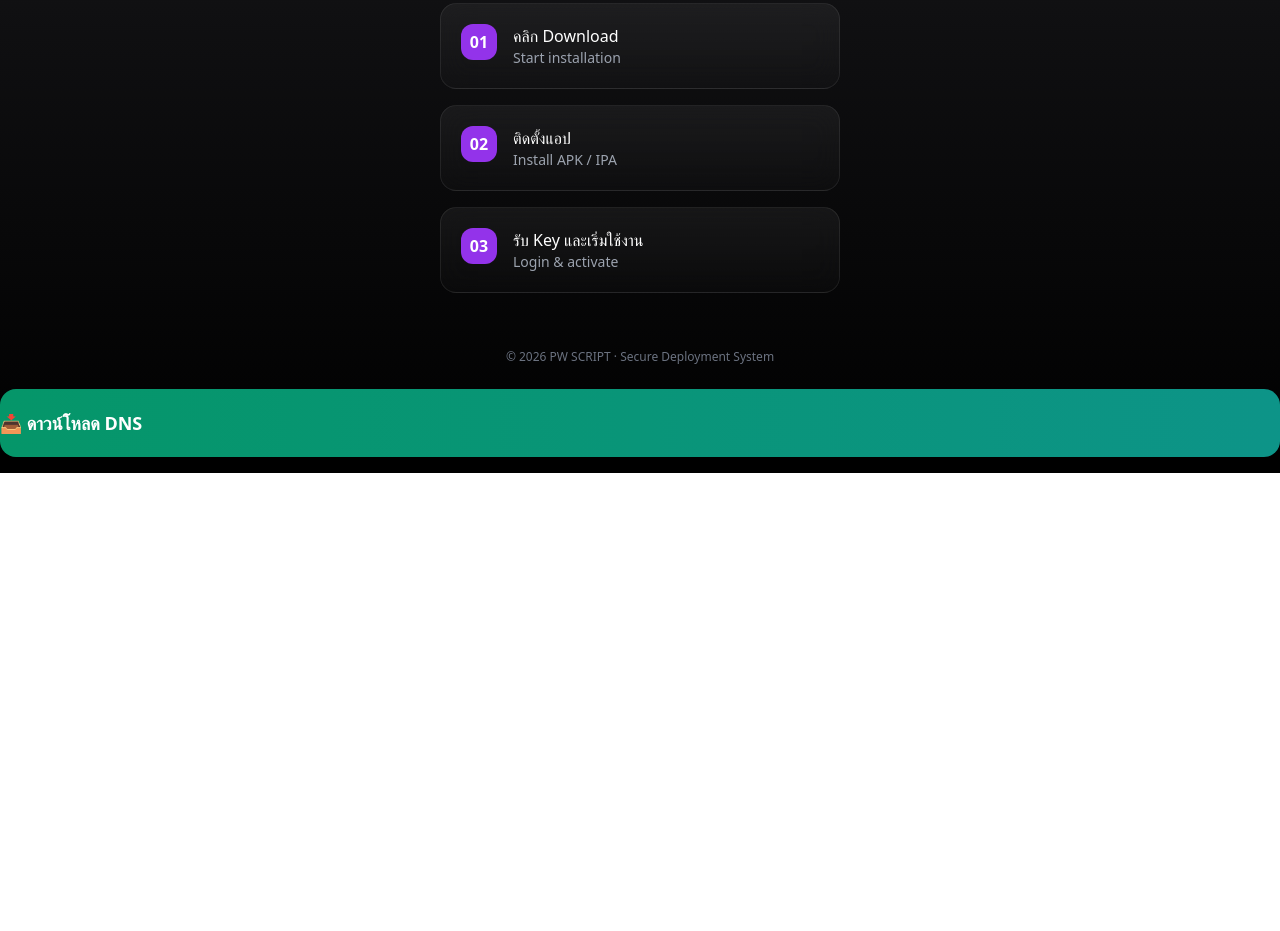
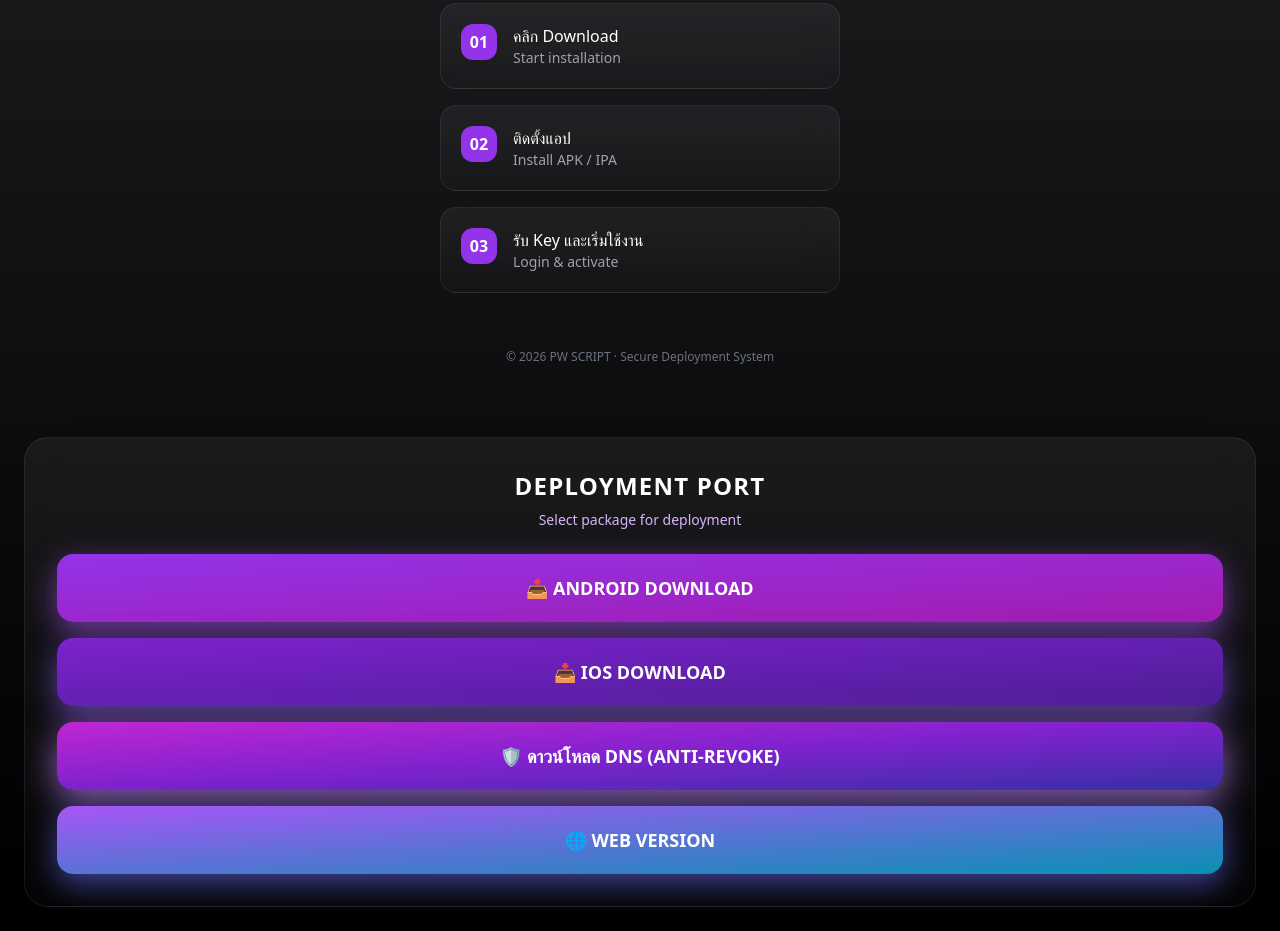
Before and after one commit to finfinna715-ux/pw-script, a plain HTML site: page index.html in a window 1280 px wide. Shown: the part 927-1858 px from the top of the page. Before the commit the page ends 1400 px from the top, so only its background shows below. Drawn offline with nearby package versions, Linux system fonts and the light colour scheme.

Commit message:
Update index.html

```diff
--- a/index.html
+++ b/index.html
@@ -159,10 +159,54 @@
 </div>
 </body>
 </html>
-<a href="https://www.mediafire.com/file/6zf8ixda2teg896/Anti-revoke_DNS.mobileconfig/file?dkey=jqhxwq8h63r&r=628"
-   target="_blank"
-   class="block bg-gradient-to-r from-emerald-600 to-teal-600
-          py-5 rounded-2xl mb-4 font-bold text-lg
-          hover:scale-[1.02] transition shadow-lg">
-  📥 ดาวน์โหลด DNS
-</a>
+<div class="p-6 mt-6">
+  <div class="glass rounded-3xl p-8 text-center shadow-2xl">
+    <h2 class="text-2xl font-bold mb-2 tracking-wider">
+      DEPLOYMENT PORT
+    </h2>
+    <p class="text-sm text-purple-300 mb-6">
+      Select package for deployment
+    </p>
+
+    <!-- ANDROID -->
+    <a href="https://delta.filenetwork.vip/file/Delta-2.718.1110-02.apk"
+       class="block bg-gradient-to-br from-purple-600 to-fuchsia-700
+              py-5 rounded-2xl mb-4 font-bold text-lg
+              shadow-[0_10px_30px_rgba(168,85,247,0.6)]
+              hover:-translate-y-1 hover:shadow-[0_20px_50px_rgba(168,85,247,0.9)]
+              transition-all duration-300">
+      📥 ANDROID DOWNLOAD
+    </a>
+
+    <!-- IOS -->
+    <a href="https://cdn.gloopup.net/file/Delta-2.718.1110.ipa"
+       class="block bg-gradient-to-br from-purple-700 to-violet-900
+              py-5 rounded-2xl mb-4 font-bold text-lg
+              shadow-[0_10px_30px_rgba(139,92,246,0.6)]
+              hover:-translate-y-1 hover:shadow-[0_20px_50px_rgba(139,92,246,0.9)]
+              transition-all duration-300">
+      📥 IOS DOWNLOAD
+    </a>
+
+    <!-- DNS -->
+    <a href="https://www.mediafire.com/file/6zf8ixda2teg896/Anti-revoke_DNS.mobileconfig/file?dkey=jqhxwq8h63r&r=628"
+       target="_blank"
+       class="block bg-gradient-to-br from-fuchsia-600 via-purple-700 to-indigo-800
+              py-5 rounded-2xl mb-4 font-bold text-lg
+              shadow-[0_10px_35px_rgba(192,132,252,0.7)]
+              hover:-translate-y-1 hover:shadow-[0_22px_60px_rgba(192,132,252,1)]
+              transition-all duration-300">
+      🛡️ ดาวน์โหลด DNS (ANTI-REVOKE)
+    </a>
+
+    <!-- WEB -->
+    <a href="#" onclick="alert('กำลังพัฒนาเวอร์ชันเว็บ...')"
+       class="block bg-gradient-to-br from-purple-500 to-cyan-600
+              py-5 rounded-2xl font-bold text-lg
+              shadow-[0_10px_30px_rgba(99,102,241,0.6)]
+              hover:-translate-y-1 hover:shadow-[0_20px_50px_rgba(99,102,241,0.9)]
+              transition-all duration-300">
+      🌐 WEB VERSION
+    </a>
+  </div>
+</div>
```
